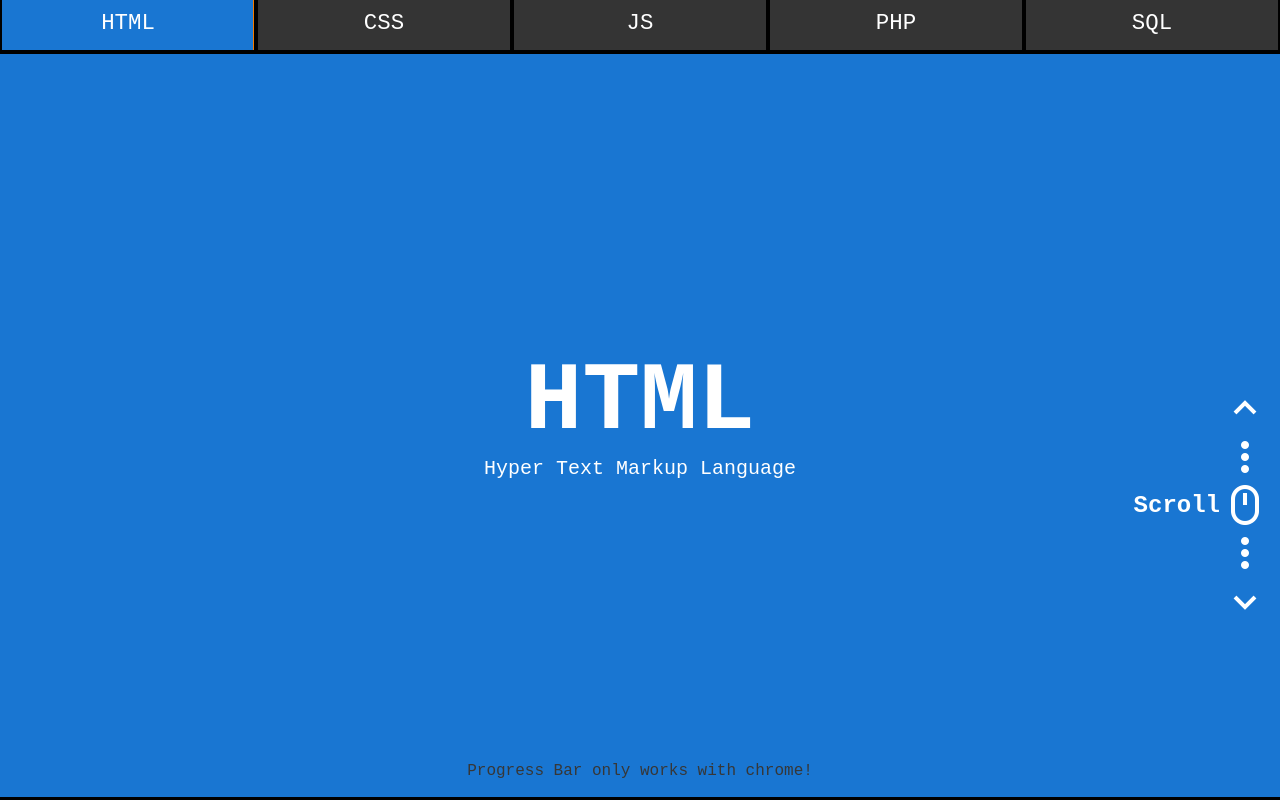
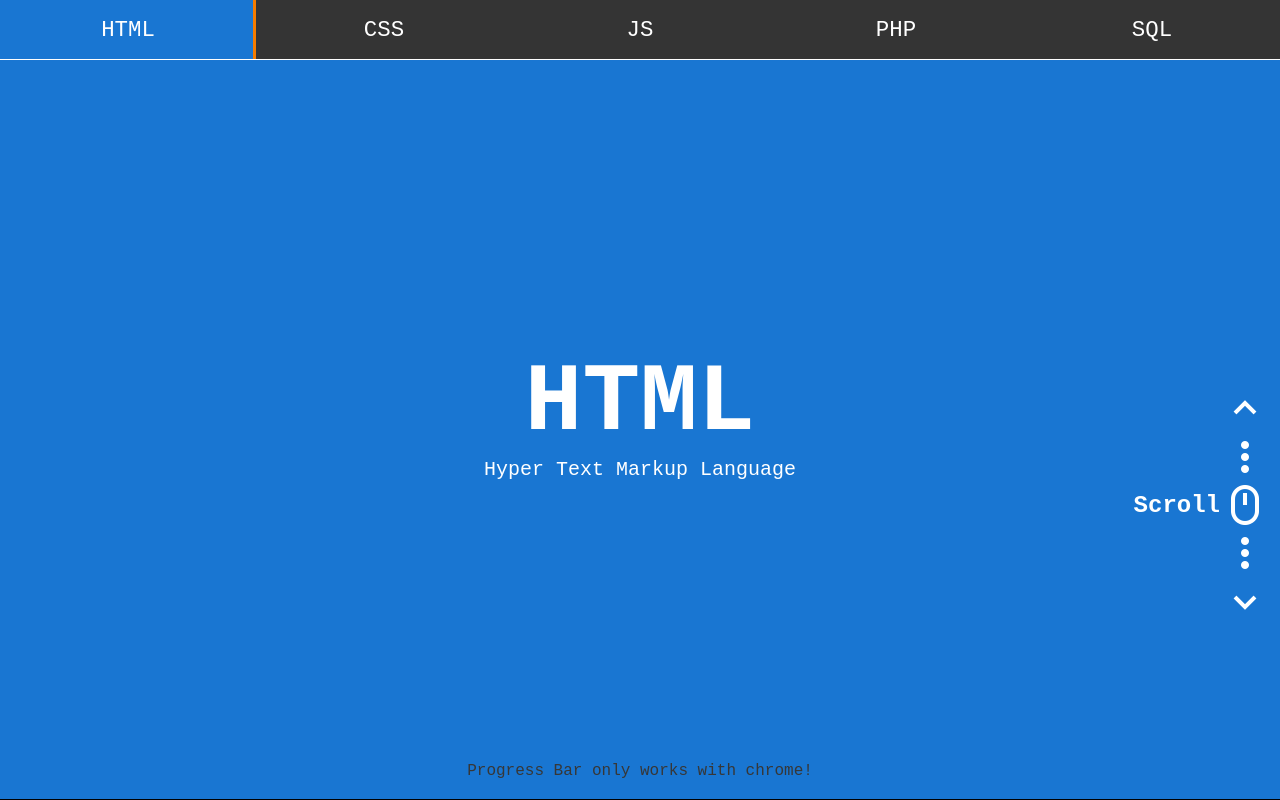
Before and after one commit to CSS-Viki/scrollProgress, a plain HTML site: page index.html in a window 1280 px wide. Shown: the top 800 px of the page. Drawn offline with nearby package versions, Linux system fonts and the light colour scheme.

Commit message:
Second Commit

```diff
--- a/style.css
+++ b/style.css
@@ -42,8 +42,9 @@ header nav {
   top: 0;
   left: 0;
   width: 100%;
-  height: 50px;
+  height: 60px;
   background-color: var(--cl-2);
+  border-bottom: 1px solid var(--cl-3);
   text-align: center;
   display: flex;
   align-items: center;
@@ -57,9 +58,9 @@ header nav a {
   z-index: 1;
   width: 100%;
   font-size: 1.4rem;
-  border: 2px solid var(--clr-4);
-  border-top-width: 0;
-  border-bottom-width: 4px;
+  /* border: 2px solid var(--clr-4); */
+  /* border-top-width: 0;
+  border-bottom-width: 4px; */
   transition: all 0.5s ease;
 }
 header nav::after {
@@ -108,7 +109,7 @@ div.section {
   align-items: center;
   padding-block: 30px 0;
   color: var(--cl-3);
-  border-bottom: 3px solid var(--clr-4);
+  border-bottom: 1px solid var(--clr-4);
   font-size: 4rem;
 }
 
```
